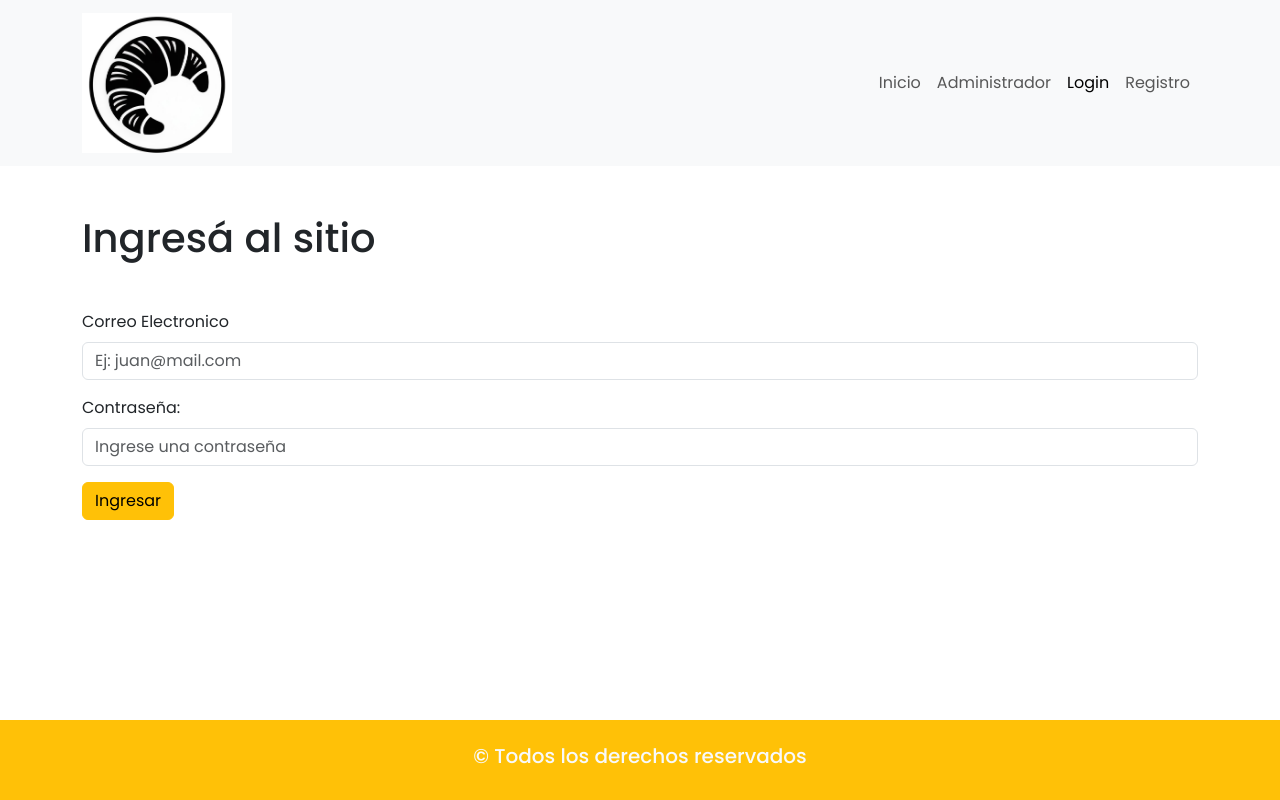
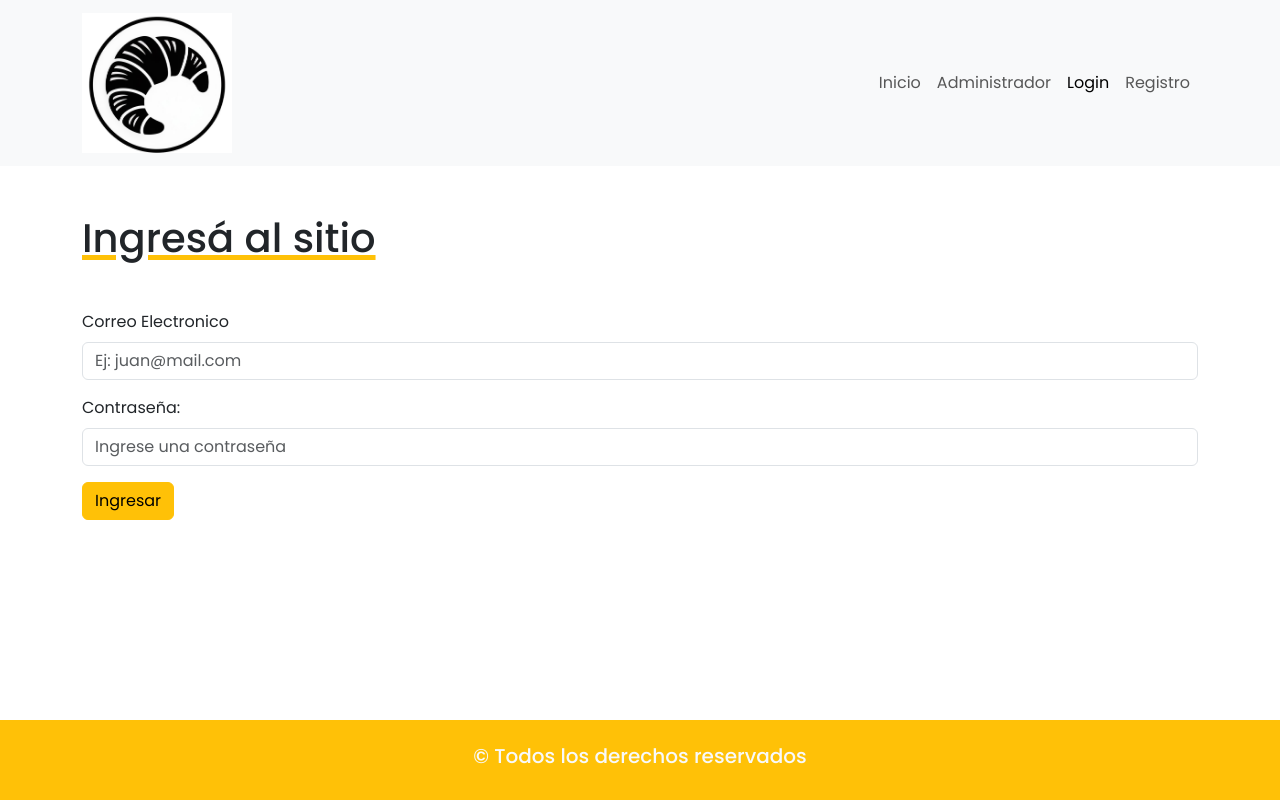
Before and after one commit to cristiandcode/PanaderiaCroissant, a React (Vite) app: page /login in a window 1280 px wide. Built offline with nearby package versions, Linux system fonts and the light colour scheme.

Commit message:
Agregue estilos a los componentes

```diff
--- a/src/App.css
+++ b/src/App.css
@@ -18,6 +18,11 @@
 }
 .buttonError{
   margin-bottom: 50px;
+}
+.text-underline-warning {
+  text-decoration: underline;
+  text-decoration-color: #ffc107;
+
 }
 .bgfooter{
   background-color: #FFC107;
@@ -56,3 +61,9 @@
     height: 200px;
     object-fit: cover;
 }
+
+@media (min-width: 992px) {
+  .text-underline-warning {
+    text-decoration-thickness: 5px; /* más grueso en pantallas grandes */
+  }
+}
--- a/src/components/pages/Administrador.jsx
+++ b/src/components/pages/Administrador.jsx
@@ -5,7 +5,7 @@ const Administrador = () => {
   return (
     <section className="container mainSection">
       <div className="d-flex justify-content-between align-items-center mt-5">
-        <h1 className="display-4 ">Productos disponibles</h1>
+        <h1 className="display-4 text-underline-warning">Productos disponibles</h1>
         <Button variant="primary">
           <i className="bi bi-file-earmark-plus"></i>
         </Button>
--- a/src/components/pages/Inicio.jsx
+++ b/src/components/pages/Inicio.jsx
@@ -10,7 +10,7 @@ const Inicio = () => {
         alt="fondo cafe"
       />
       <Container className="mt-5">
-        <h1 className="display-4">Nuestros Productos</h1>
+        <h1 className="display-4 text-underline-warning py-2">Nuestros Productos</h1>
         <hr />
 
           <Row>
--- a/src/components/pages/Login.jsx
+++ b/src/components/pages/Login.jsx
@@ -14,7 +14,7 @@ const Login = () => {
 
   return (
     <Container className="my-5 mainSection">
-      <h1 className="mb-5">Ingresá al sitio</h1>
+      <h1 className="mb-5 text-underline-warning">Ingresá al sitio</h1>
       <Form onSubmit={handleSubmit(onSubmit)}>
         {/* Campo EMAIL */}
         <Form.Group className="mb-3" controlId="formBasicEmail">
```
